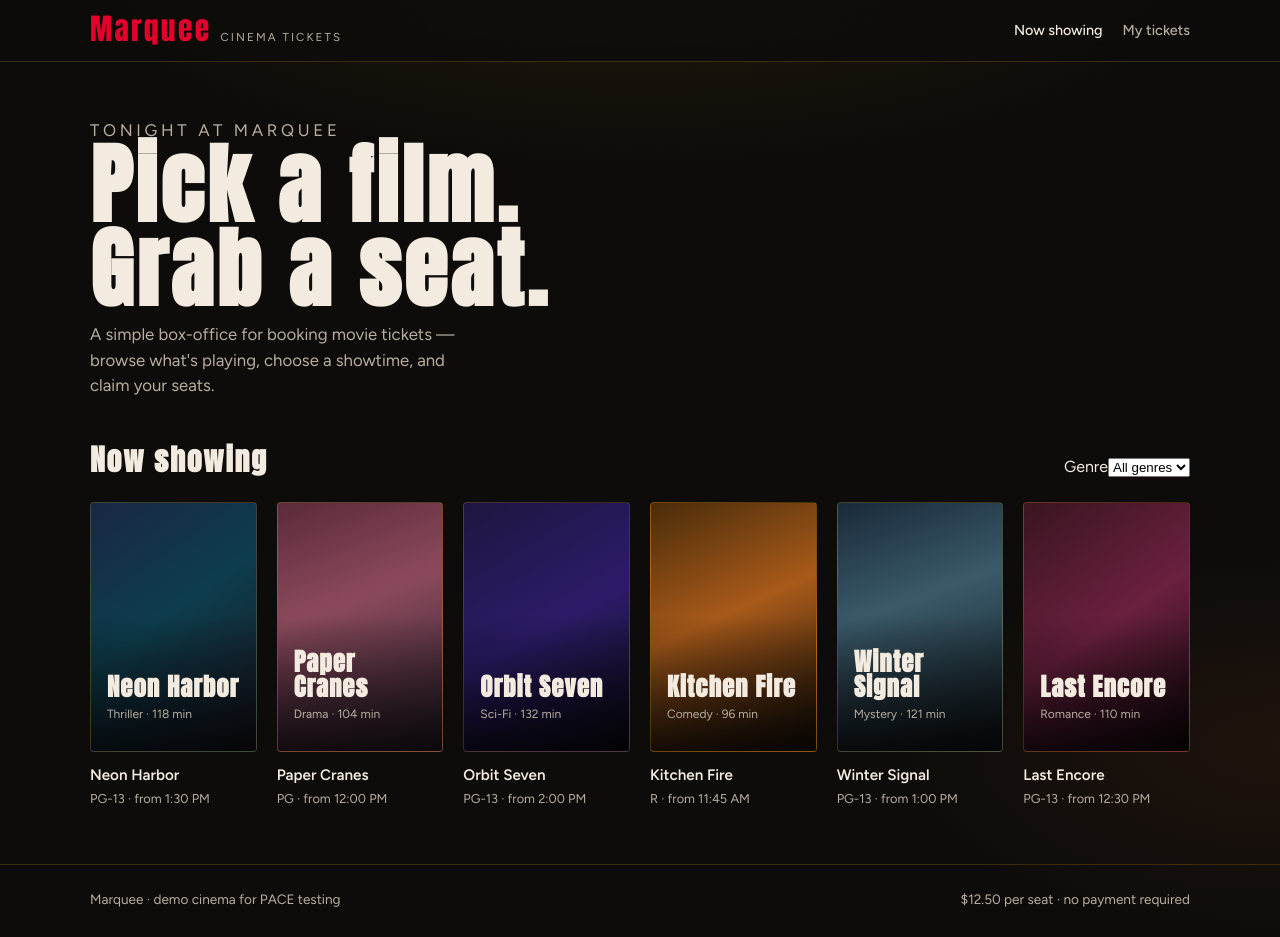
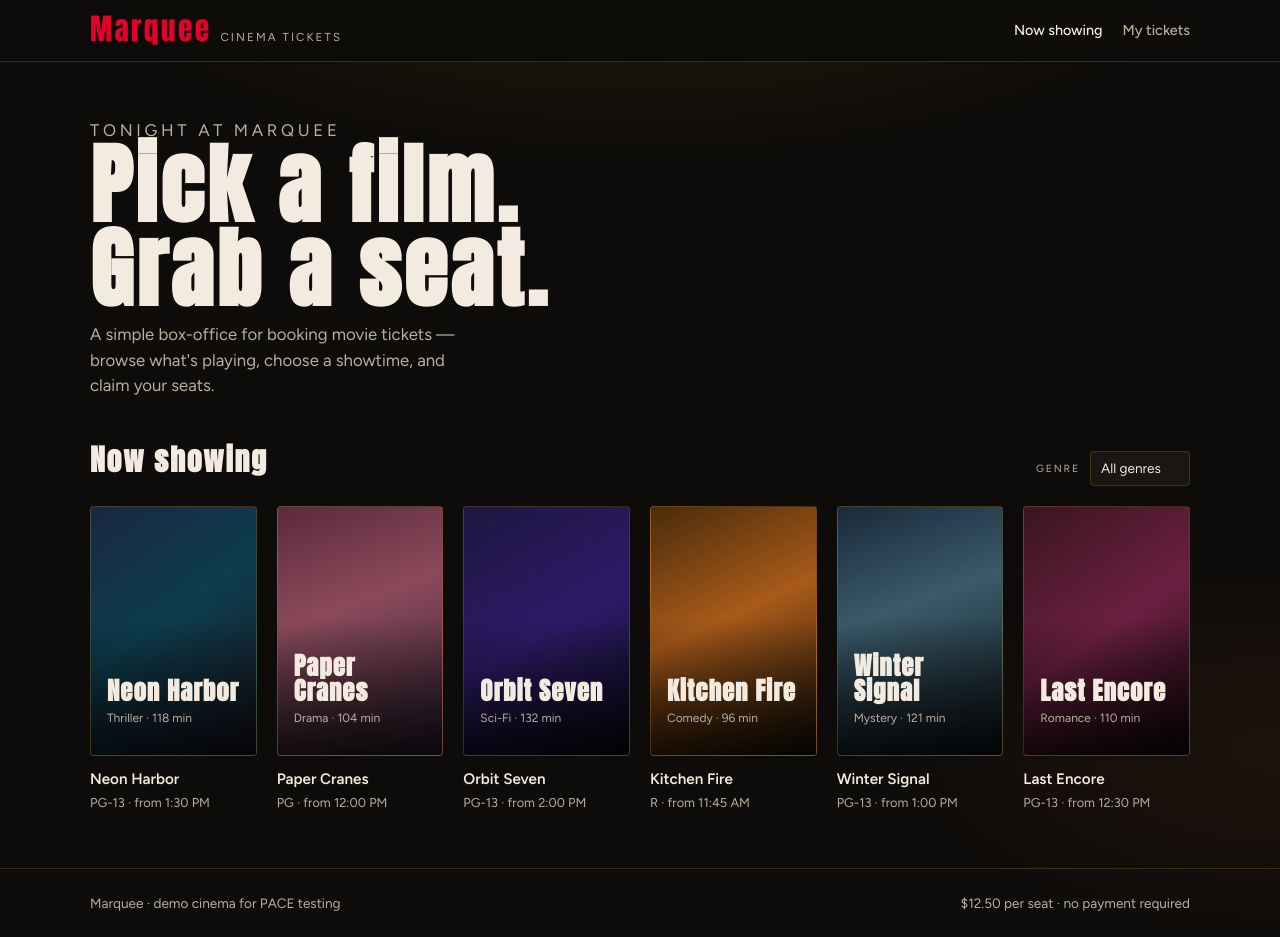
Before and after one commit to pranathir06/marquee-tickets, a React (Vite) app: page / in a window 1280 px wide. Built offline with nearby package versions, Linux system fonts and the light colour scheme.

Commit message:
chore: update src/index.css

```diff
--- a/src/index.css
+++ b/src/index.css
@@ -183,6 +183,38 @@ img {
   font-size: 1.85rem;
   letter-spacing: 0.06em;
   margin: 0;
+}
+
+.genre-filter {
+  display: flex;
+  align-items: center;
+  gap: 0.6rem;
+  color: var(--cream-muted);
+  font-size: 0.85rem;
+}
+
+.genre-filter-label {
+  text-transform: uppercase;
+  letter-spacing: 0.18em;
+  font-size: 0.65rem;
+  color: var(--cream-muted);
+}
+
+.genre-filter select {
+  appearance: none;
+  background: var(--ink-soft);
+  border: 1px solid var(--line);
+  color: var(--cream);
+  padding: 0.45rem 1.75rem 0.45rem 0.65rem;
+  border-radius: var(--radius);
+  font-size: 0.85rem;
+  font-family: inherit;
+  position: relative;
+}
+
+.genre-filter select:focus {
+  outline: 1px solid var(--brass);
+  outline-offset: 2px;
 }
 
 .movie-grid {
```
